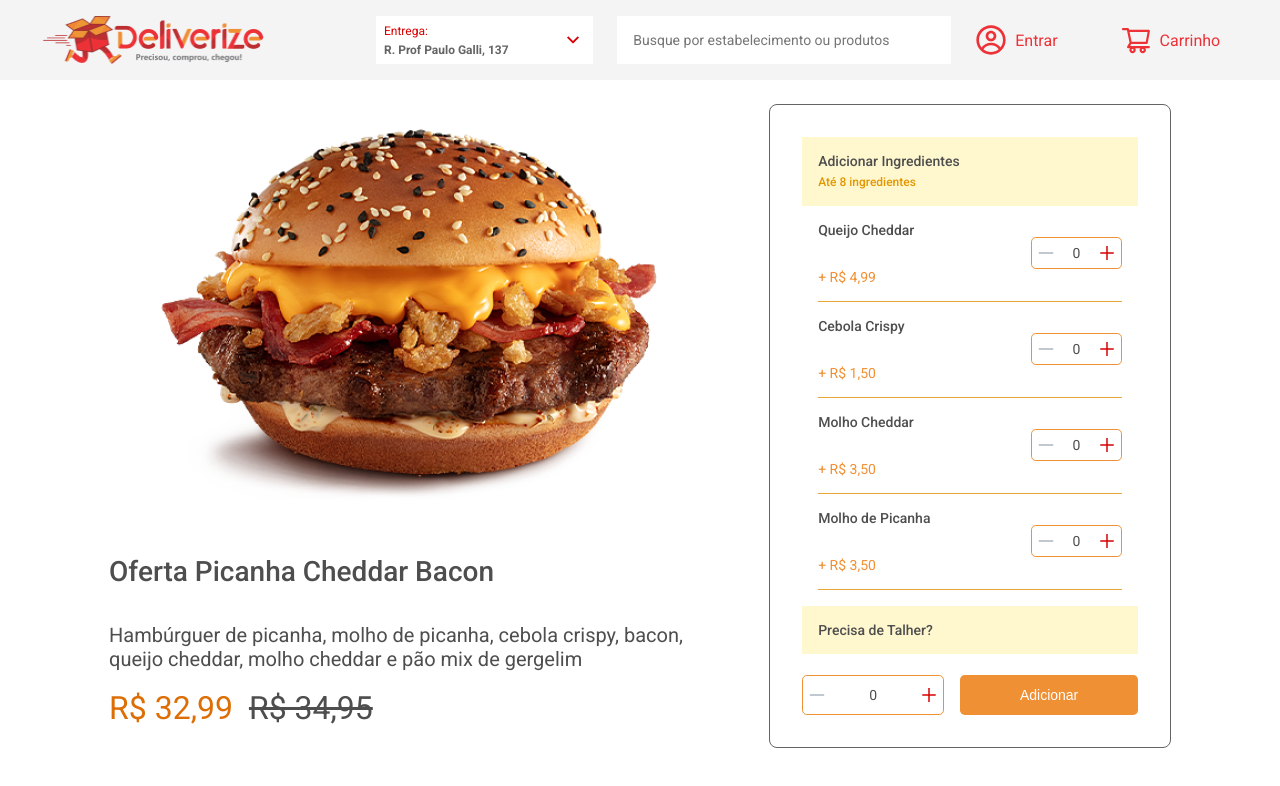
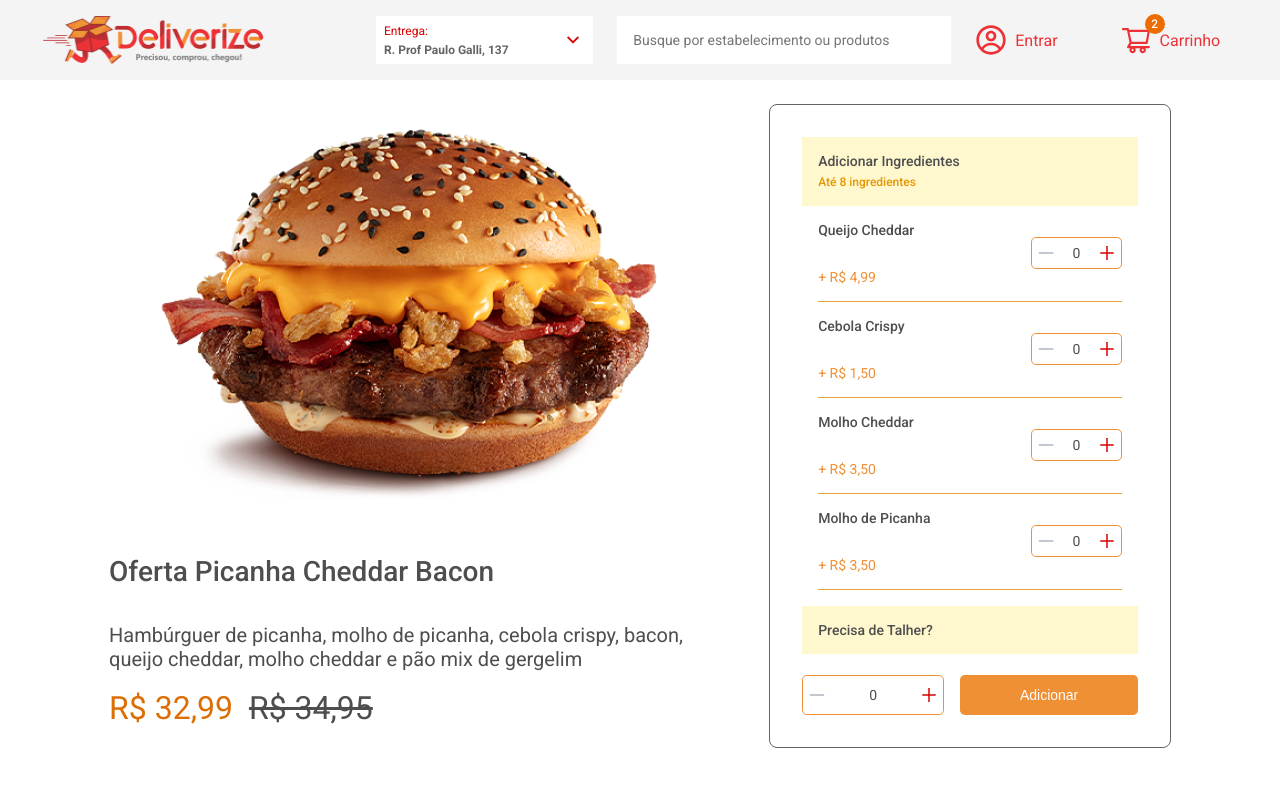
Before and after one commit to dfilastro/teste-teamsoft, a React (Create React App) app: page / in a window 1280 px wide. Shown: the top 786 px of the page. Built offline with nearby package versions, Linux system fonts and the light colour scheme; a web font is replaced by a local one.

Commit message:
added shop card badge

```diff
--- a/package.json
+++ b/package.json
@@ -3,6 +3,10 @@
   "version": "0.1.0",
   "private": true,
   "dependencies": {
+    "@emotion/react": "^11.9.3",
+    "@emotion/styled": "^11.9.3",
+    "@mui/icons-material": "^5.8.4",
+    "@mui/material": "^5.9.1",
     "@testing-library/jest-dom": "^5.16.4",
     "@testing-library/react": "^13.3.0",
     "@testing-library/user-event": "^13.5.0",
--- a/src/App.tsx
+++ b/src/App.tsx
@@ -1,8 +1,14 @@
 import React from 'react';
 import { Body } from './components/Body';
+import { Header } from './components/Header';
 
 function App() {
-  return <Body />;
+  return (
+    <>
+      <Header />
+      <Body />
+    </>
+  );
 }
 
 export default App;
--- /dev/null
+++ b/src/components/CartIcon/index.tsx
@@ -0,0 +1,22 @@
+import Badge, { BadgeProps } from '@mui/material/Badge';
+import { styled } from '@mui/material/styles';
+import { AiOutlineShoppingCart } from 'react-icons/ai';
+
+const StyledBadge = styled(Badge)<BadgeProps>(() => ({
+  '& .MuiBadge-badge': {
+    right: -3,
+    padding: '0 4px',
+  },
+}));
+
+interface CardBadgeProps {
+  quantity: number;
+}
+
+export default function CartBadge({ quantity }: CardBadgeProps) {
+  return (
+    <StyledBadge badgeContent={quantity} color='warning'>
+      <AiOutlineShoppingCart size='2rem' color='var(--red-500)' />
+    </StyledBadge>
+  );
+}
--- a/src/components/Header/index.tsx
+++ b/src/components/Header/index.tsx
@@ -4,6 +4,7 @@ import { AiOutlineShoppingCart } from 'react-icons/ai';
 
 import logoImg from '../../assets/Deliverize.png';
 import arrowImg from '../../assets/keyboard_arrow_down_24px.png';
+import CartBadge from '../CartIcon';
 
 export function Header() {
   return (
@@ -31,7 +32,7 @@ export function Header() {
         </div>
 
         <div className='c-menu__content__checkout'>
-          <AiOutlineShoppingCart size='2rem' color='var(--red-500)' />
+          <CartBadge quantity={2} />
           <p className='c-menu__content__checkout_paragraph'>Carrinho</p>
         </div>
       </div>
--- a/src/index.tsx
+++ b/src/index.tsx
@@ -3,12 +3,10 @@ import ReactDOM from 'react-dom/client';
 import App from './App';
 
 import '../src/styles/global.css';
-import { Header } from './components/Header';
 
 const root = ReactDOM.createRoot(document.getElementById('root') as HTMLElement);
 root.render(
   <React.StrictMode>
-    <Header />
     <App />
   </React.StrictMode>
 );
```
Also changed, not shown: 1 other file (tests, documents, lock files or other folders).
